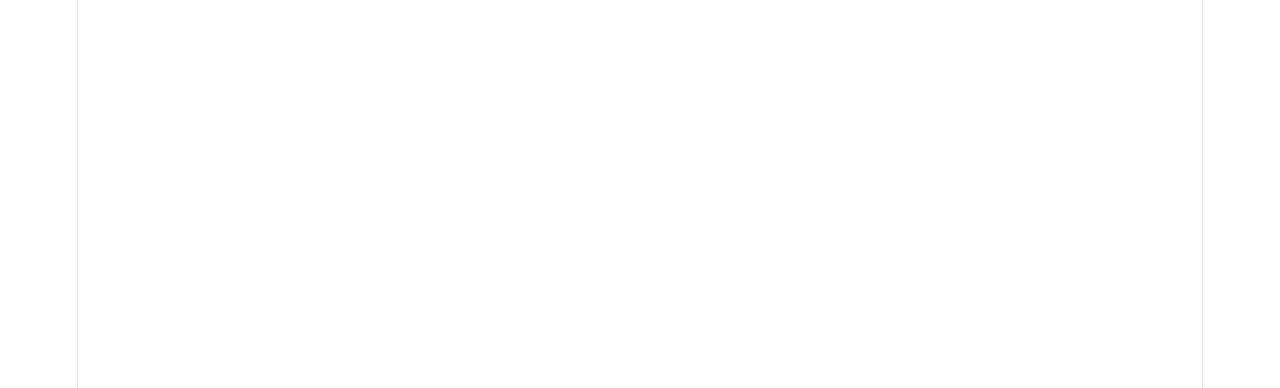
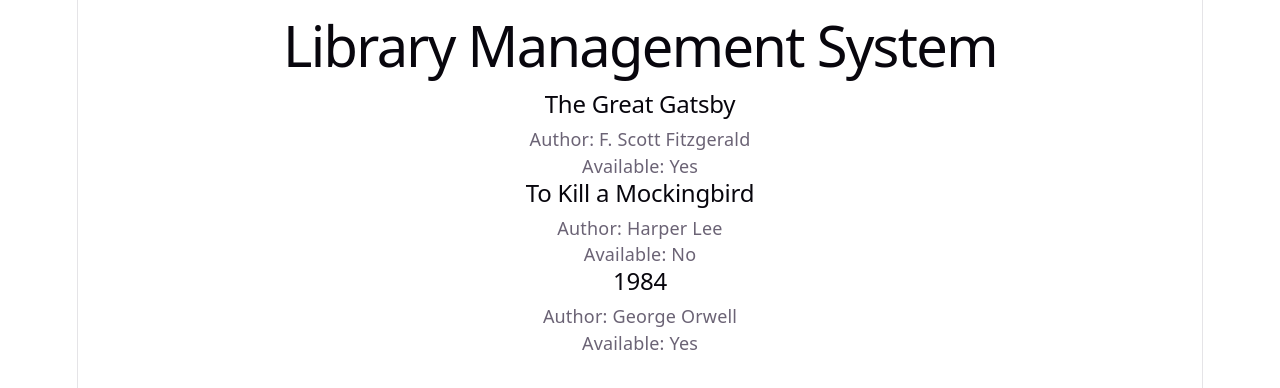
Before and after one commit to quangquan117/Library_TP_M2, a React (Vite) app: page / in a window 1280 px wide. Shown: the top 388 px of the page. Built offline with nearby package versions, Linux system fonts and the light colour scheme.

Commit message:
Add BookItem and it print all books

```diff
--- a/src/App.tsx
+++ b/src/App.tsx
@@ -1,14 +1,22 @@
 import { useState } from 'react'
 import './App.css'
 import type { Book } from './interface/book'
+import { PrintBookDetails } from './component/BookItem'
 
 function App() {
-  const [count, setCount] = useState(0)
-  const [books, setBooks] = useState<Book[]>([])
+  const [books, setBooks] = useState<Book[]>([
+    { id: 1, title: 'The Great Gatsby', author: 'F. Scott Fitzgerald', available: true },
+    { id: 2, title: 'To Kill a Mockingbird', author: 'Harper Lee', available: false },
+    { id: 3, title: '1984', author: 'George Orwell', available: true },
+  ])
+
 
   return (
     <>
-
+      <h1>Library Management System</h1>
+      {books.map((book) => (
+        <PrintBookDetails book={book} />
+      ))}
     </>
   )
 }
--- /dev/null
+++ b/src/component/BookItem.tsx
@@ -0,0 +1,11 @@
+import type { Book } from '../interface/book'
+
+export function PrintBookDetails({ book }: { book: Book }) {
+    return (
+        <div>
+            <h2>{book.title}</h2>
+            <p>Author: {book.author}</p>
+            <p>Available: {book.available ? 'Yes' : 'No'}</p>
+        </div>
+    )
+}
```
